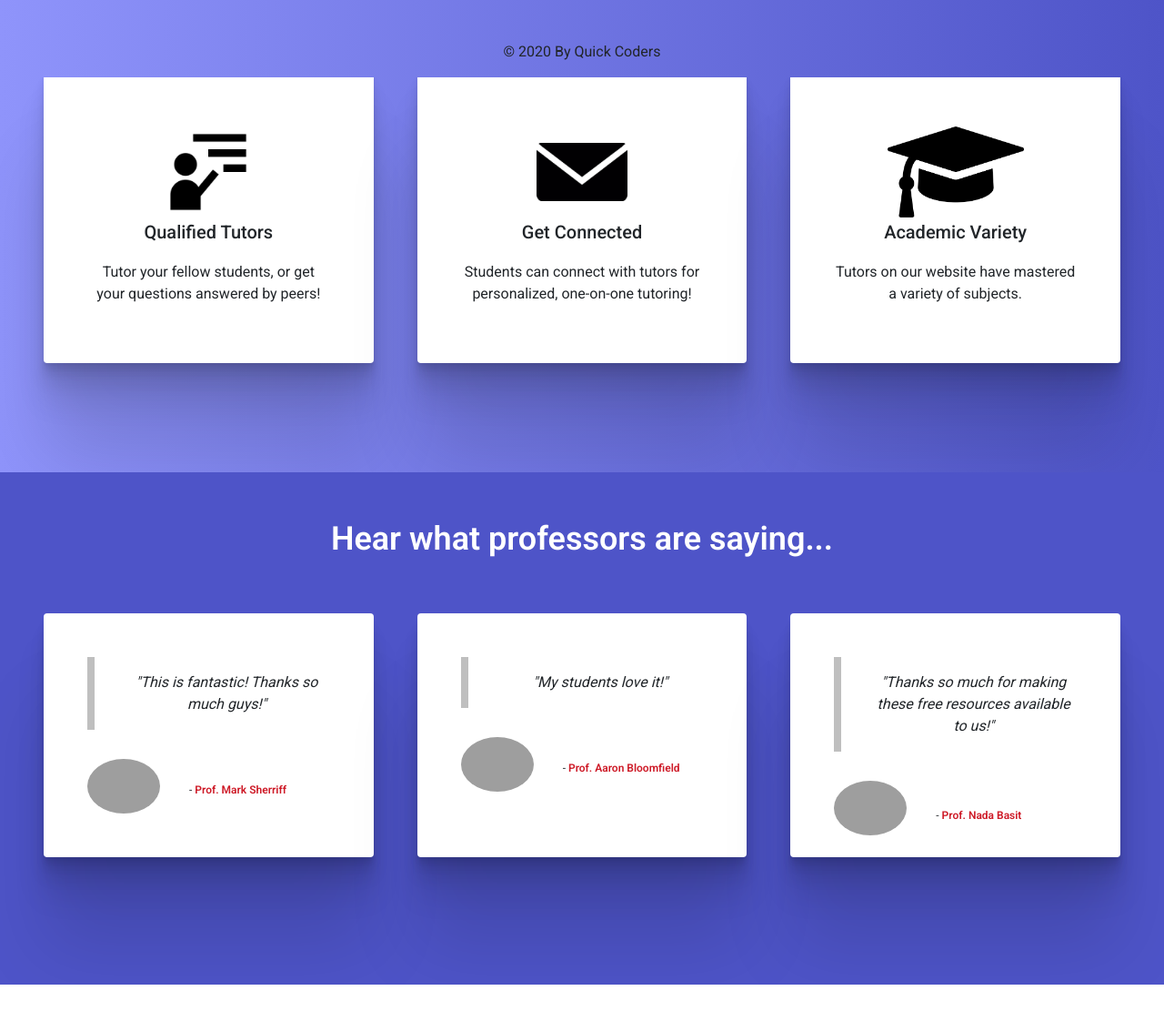
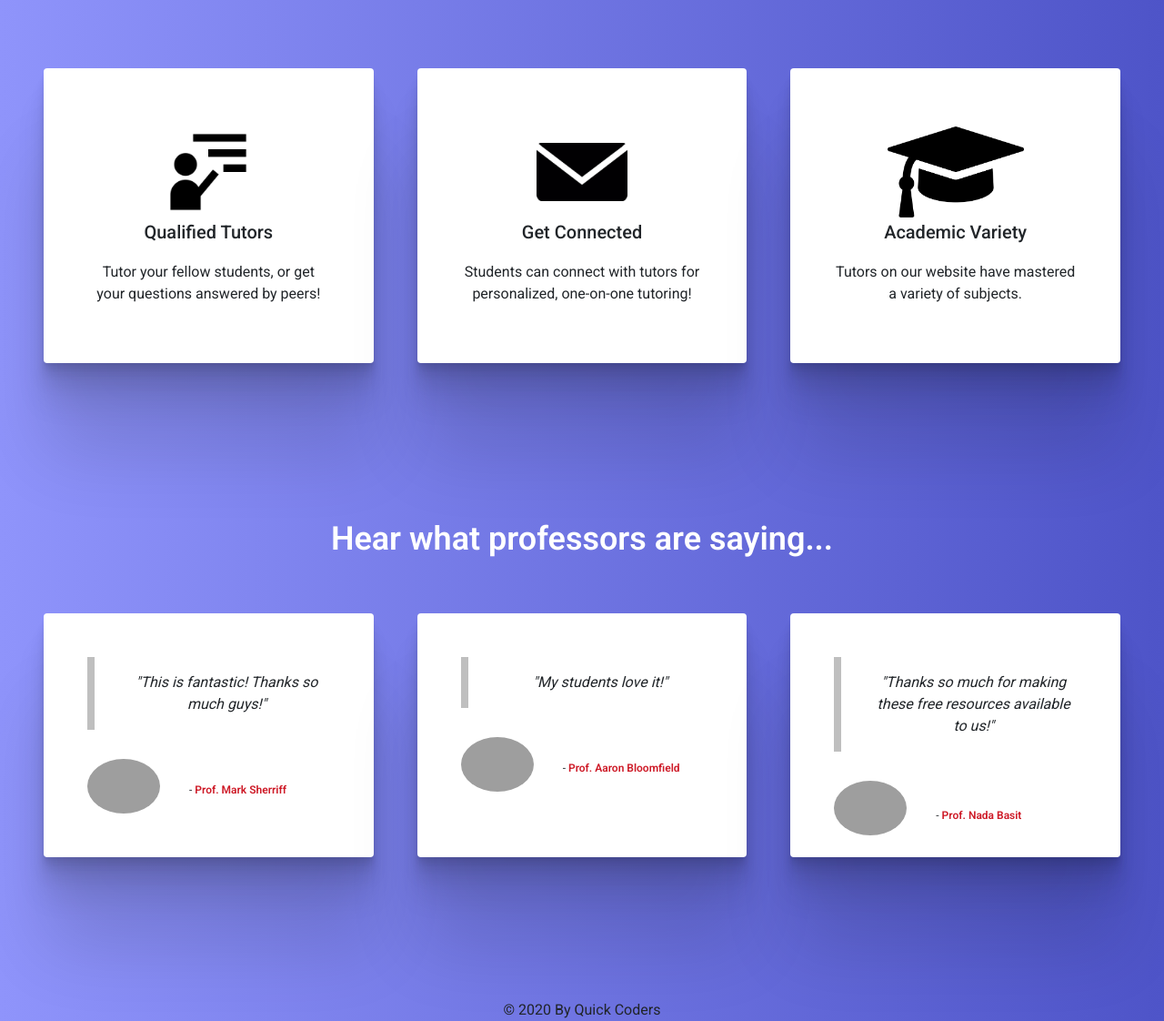
Before and after one commit to HarrisonClark/QuickTutor, a Django app: page / in a window 1280 px wide. Shown: the part 715-1837 px from the top of the page at 91% size. Before the commit the page ends 1797 px from the top, so only its background shows below. Run offline with Django 3.2, Linux system fonts and the light colour scheme; some libraries are stand-ins or nearby versions; grey boxes are pictures that could not be loaded.

Commit message:
Removed testimonial bg

```diff
--- a/login/templates/base.html
+++ b/login/templates/base.html
@@ -40,7 +40,7 @@
       {% block content %}{% endblock %}
     </div>
 
-    <footer class="page-footer text-center fixed-bottom">
+    <footer class="page-footer text-center">
       <p class="cointer">
         © 2020 By Quick Coders
       </p>
--- a/study/static/main.css
+++ b/study/static/main.css
@@ -458,7 +458,7 @@ blockquote {
 }
 
 .testimonial-section{
-	background-color: #4e54c8;
+	/* background-color: #4e54c8; */
 	padding-top: 50px;
 	padding-bottom: 100px;
 	margin-top: 120px;
```
